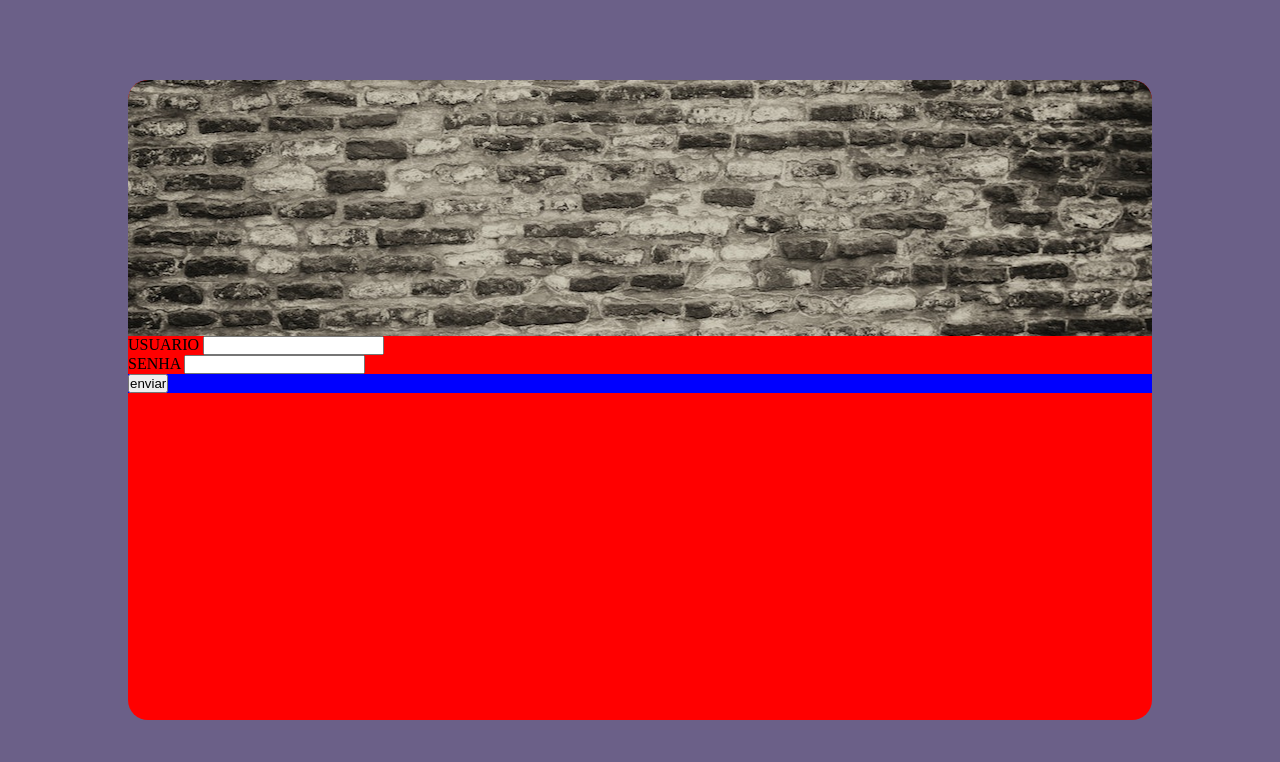
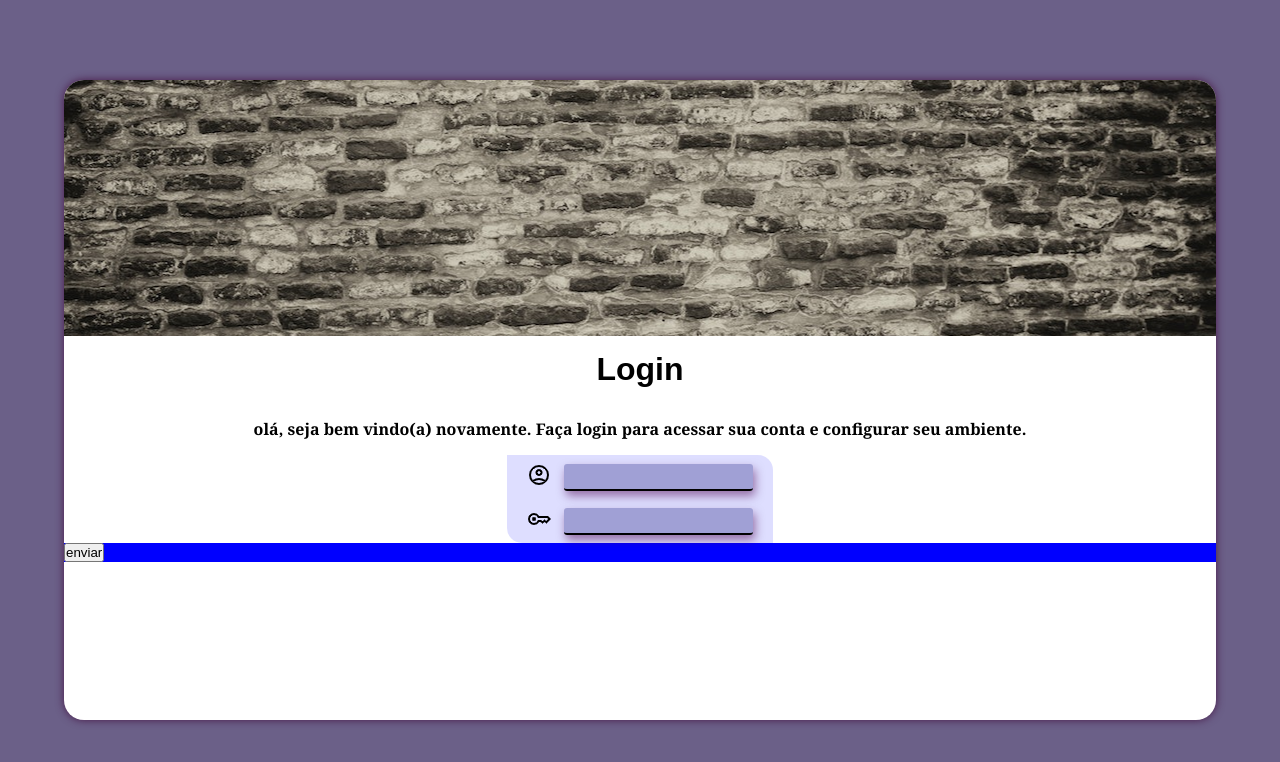
Before and after one commit to CRYSTIANcr007/tela-de-login-1, a plain HTML site: page index.html in a window 1280 px wide. Drawn offline with nearby package versions, Linux system fonts and the light colour scheme.

Commit message:
commit de configurações do formulario css

```diff
--- a/estilos/style.css
+++ b/estilos/style.css
@@ -4,6 +4,7 @@
 *{
     padding: 0px;
     margin: 0px;
+    transition: .1s;
 }
 
 body{
@@ -11,14 +12,16 @@ body{
     display: flex;
     justify-content: center;
     align-items: center;
-    background-color: rgb(107, 96, 136);
+    background-color: #6b6088;
 }
 
 #formulario{
-    background-color: red;
-    width: 80vw;
+    box-shadow: 0px 0px 9px #471847;
+    background-color: white;
+    width: 90vw;
     height: 80vh;
     border-radius: 20px;
+
 }
 
 #bot-enviar{
@@ -33,3 +36,52 @@ body{
     border-radius: 20px 20px 0px 0px;
 
 }
+
+
+.flex-container {
+    margin: auto;
+    width: 250px;
+    display: flex;
+    align-items: center;
+    justify-content: space-evenly;
+    background-color: rgba(208, 208, 255, 0.705);
+    padding: 8px;
+    border-radius: 0px 15px 0px 0px;
+}
+#flex-container {
+    margin: auto;
+    width: 250px;
+    display: flex;
+    align-items: center;
+    justify-content: space-evenly;
+    background-color: rgba(208, 208, 255, 0.705);
+    padding: 8px;
+    border-radius: 0px 0px 0px 15px;
+}
+
+
+
+.caixa-login{
+    font-family: Arial, Helvetica, sans-serif;
+    font-weight: bold;
+    border: none;
+    box-shadow: 2px 5px 10px rgba(77, 0, 77, 0.507);
+    padding: 5px;
+    border-bottom: 2px solid black;
+    background-color: rgba(135, 135, 196, 0.705);
+    border-radius: 3px;
+}
+
+h1{
+    text-align: center;
+    font-family: Arial, Helvetica, sans-serif;
+    padding: 15px;
+}
+p{
+    font-family: Cambria, Cochin, Georgia, Times, 'Times New Roman', serif;
+    padding: 15px 0px;
+    width: 70%;
+    margin: auto;
+    font-weight: bold;
+    text-align: center;
+}
--- a/index.html
+++ b/index.html
@@ -6,27 +6,49 @@
     <title>TELA DE MENU</title>
     <link rel="stylesheet" href="estilos/style.css">
     <link rel="stylesheet" href="estilos/media-query.css">
+    <link rel="stylesheet" href="https://fonts.googleapis.com/css2?family=Material+Symbols+Outlined:opsz,wght,FILL,GRAD@24,400,0,0" />
+    <link rel="stylesheet" href="https://fonts.googleapis.com/css2?family=Material+Symbols+Outlined:opsz,wght,FILL,GRAD@24,400,0,0" />
 </head>
 <body>
     <div id="formulario">
         <div id="imagem-2">
 
         </div>
+
+
+        <div>
+            <h1>Login</h1>
+            <p>
+                olá, seja bem vindo(a) novamente.  Faça login para acessar sua conta e configurar seu ambiente.
+            </p>
+
             <form action="cadastro.php">
-            <div id="usuario">
-                <label for="id-usuario">USUARIO</label>
-                <input type="text" name="usuario" id="id-usuario" required minlength="5">
+                <div class="flex-container">
+                    <label for="id-login">
+                        <img src="imagens/account_circle_FILL0_wght400_GRAD0_opsz24.png" alt="circle_fill">
+                    </label>
+                    <input class="caixa-login" type="email" name="login" id="id-login" required size="20">
                 </div>
-            <div>
-                <label for="id-senha">SENHA</label>
-                <input type="password" name="senha" id="id-senha" required maxlength="15" minlength="8">
+
+
+
+                <div id="flex-container">
+                    <label for="id-senha">
+                        <img src="imagens/key_FILL0_wght400_GRAD0_opsz24.png" alt="">
+                    </label>
+
+
+                    <input class="caixa-login" type="password" name="senha" id="id-senha" required maxlength="15" minlength="8" size="20">
                 </div>
+
 
                 <div id="bot-enviar">
                     <input type="submit" value="enviar">
                 </div>
+            </form>
 
-        </form>
+        </div>
+
     </div>
 
 </body>
```
Also changed, not shown: imagens/account_circle_FILL0_wght400_GRAD0_opsz24.png (added), imagens/key_FILL0_wght400_GRAD0_opsz24.png (added). Lines whose indentation alone changed are shown as unchanged.
